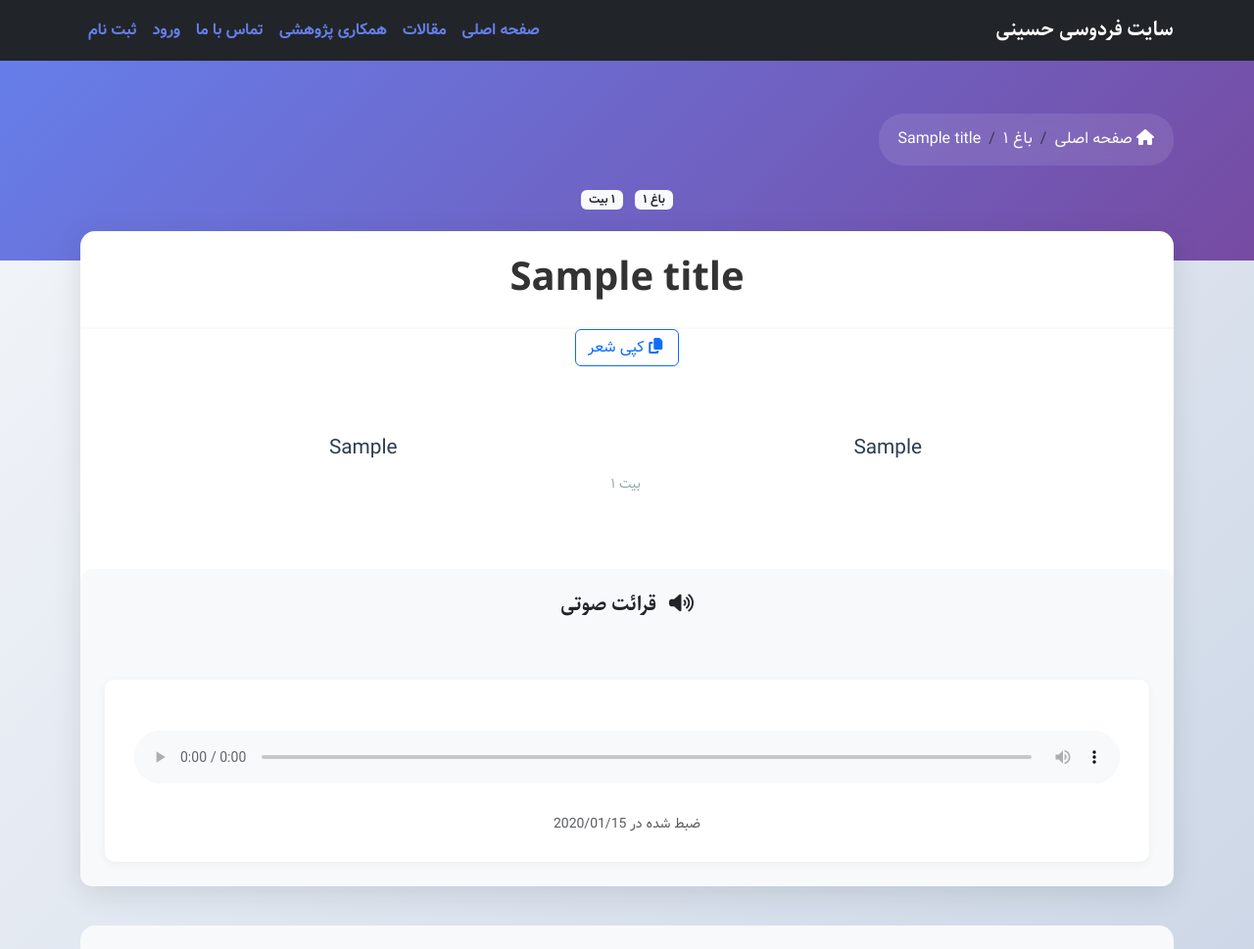
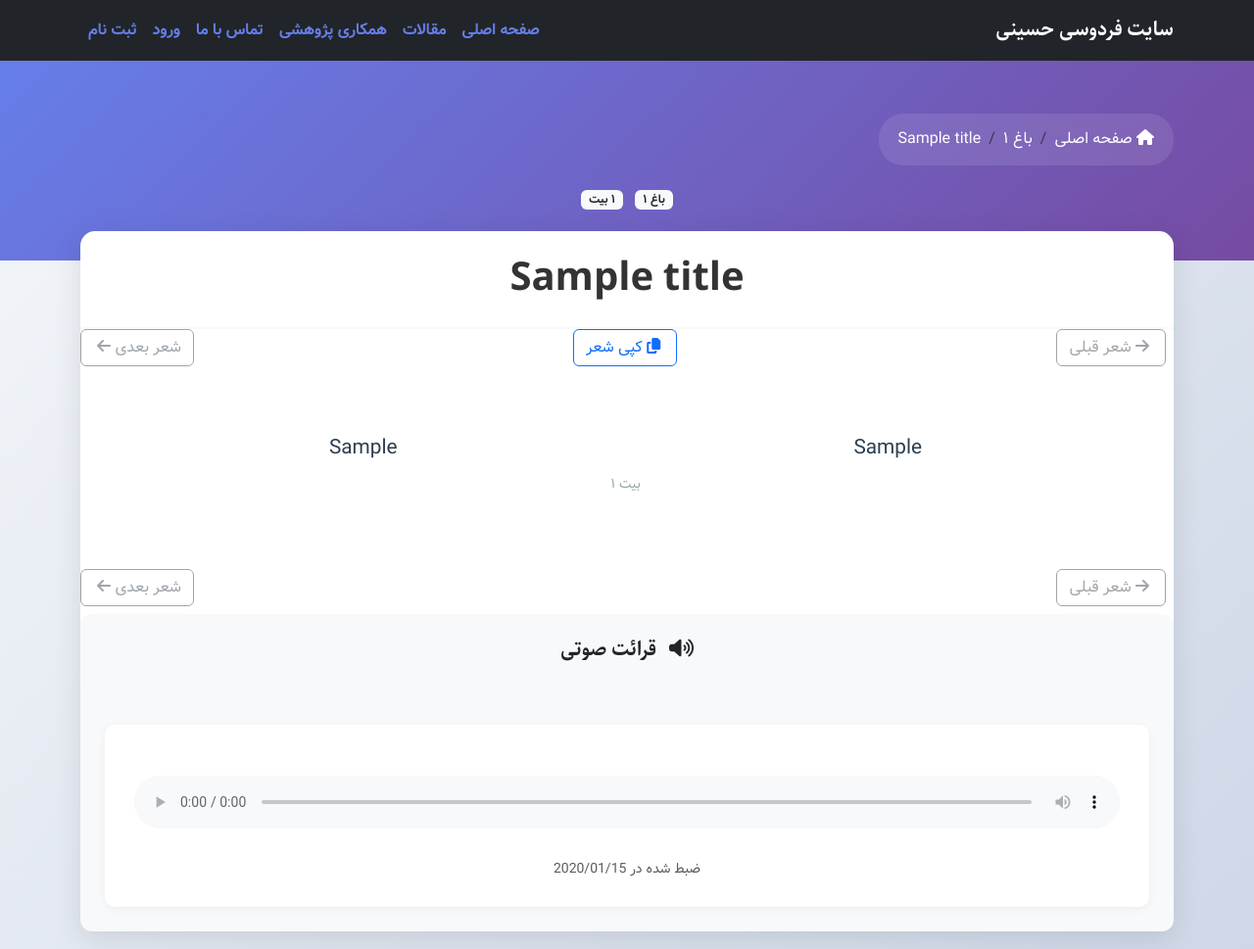
Before and after one commit to salarimendi/fhosseini, a Flask app: page /title/1 in a window 1280 px wide. Shown: the top 969 px of the page at 98% size. Run offline with Flask 3, Linux system fonts and the light colour scheme; tables that the repository leaves empty hold one stand-in row (values such as "Sample post"); some libraries are stand-ins or nearby versions.

Commit message:
add last & next poem

```diff
--- a/app/templates/poem.html
+++ b/app/templates/poem.html
@@ -391,19 +391,38 @@
             <!-- Poem Title -->
             <h1 class="poem-title">{{ title.title }}</h1>
 
-            <!-- Copy Button -->
-            <div class="text-center mb-4">
+            <!-- Copy Button and Navigation Buttons -->
+            <div class="d-flex justify-content-between align-items-center mb-4 flex-wrap">
+                <div class="order-2 order-md-1 mt-2 mt-md-0">
+                    {% if prev_title %}
+                        <a href="{{ url_for('main.title', title_id=prev_title.id) }}" class="btn btn-outline-secondary ms-2">
+                            <i class="fas fa-arrow-right ms-1"></i> شعر قبلی
+                        </a>
+                    {% else %}
+                        <button class="btn btn-outline-secondary ms-2" disabled><i class="fas fa-arrow-right ms-1"></i> شعر قبلی</button>
+                    {% endif %}
+                </div>
+                <div class="order-1 order-md-2 flex-grow-1 text-center">
                     <button id="copyPoemBtn" class="btn btn-outline-primary">
                         <i class="fas fa-copy ms-1"></i>
                         کپی شعر
                     </button>
-
                     {% if current_user.is_authenticated and current_user.role in ['researcher', 'admin'] %}
                     <button type="button" class="btn btn-outline-info ms-2" onclick="window.location.href='{{ url_for('verses.get_research_form', title_id=title.id) }}'">
                         <i class="fas fa-search-plus ms-1"></i>
                         تکمیل فرم پژوهشی
                     </button>
                     {% endif %}
+                </div>
+                <div class="order-3 mt-2 mt-md-0">
+                    {% if next_title %}
+                        <a href="{{ url_for('main.title', title_id=next_title.id) }}" class="btn btn-outline-secondary">
+                            شعر بعدی <i class="fas fa-arrow-left me-1"></i>
+                        </a>
+                    {% else %}
+                        <button class="btn btn-outline-secondary" disabled>شعر بعدی <i class="fas fa-arrow-left me-1"></i></button>
+                    {% endif %}
+                </div>
             </div>
 
             <!-- Verses -->
@@ -427,6 +446,27 @@
                     <div class="verse-number">بیت {{ loop.index|persian_number }}</div>
                 </div>
                 {% endfor %}
+            </div>
+            <!-- Navigation Buttons at Bottom -->
+            <div class="d-flex justify-content-between align-items-center mt-4 mb-2">
+                <div>
+                    {% if prev_title %}
+                        <a href="{{ url_for('main.title', title_id=prev_title.id) }}" class="btn btn-outline-secondary ms-2">
+                            <i class="fas fa-arrow-right ms-1"></i> شعر قبلی
+                        </a>
+                    {% else %}
+                        <button class="btn btn-outline-secondary ms-2" disabled><i class="fas fa-arrow-right ms-1"></i> شعر قبلی</button>
+                    {% endif %}
+                </div>
+                <div>
+                    {% if next_title %}
+                        <a href="{{ url_for('main.title', title_id=next_title.id) }}" class="btn btn-outline-secondary">
+                            شعر بعدی <i class="fas fa-arrow-left me-1"></i>
+                        </a>
+                    {% else %}
+                        <button class="btn btn-outline-secondary" disabled>شعر بعدی <i class="fas fa-arrow-left me-1"></i></button>
+                    {% endif %}
+                </div>
             </div>
 
             <!-- Audio Controls -->
```
Lines whose indentation alone changed are shown as unchanged.
